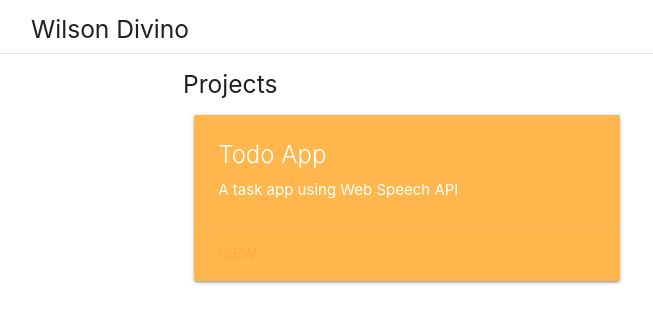
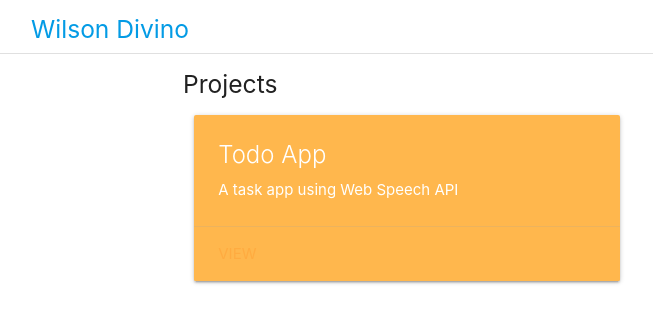
Before and after one commit to wilsantos99/wilsantos99.github.io, a plain HTML site: page index.html in a window 1280 px wide. Shown: the whole page, without its empty margins (9-662 px from the left). Drawn offline with nearby package versions, Linux system fonts and the light colour scheme.

Commit message:
Link para home no titulo do site

```diff
--- a/index.html
+++ b/index.html
@@ -17,11 +17,9 @@
     </head>
     <body>
         <header>
-            <h5 class="left-align left">Wilson Divino</h5>
-            <!-- <ul class="right-align right">
-                <li>Projetos</li>
-                <li>Blog</li>
-            </ul> -->
+            <h5 class="left-align left">
+                <a href="/">Wilson Divino</a>
+            </h5>
         </header>
         <div class="divider clearfix"></div>
         <section class="container">
```
Also changed, not shown: projects/todo/index.html (+3 -1 lines).
